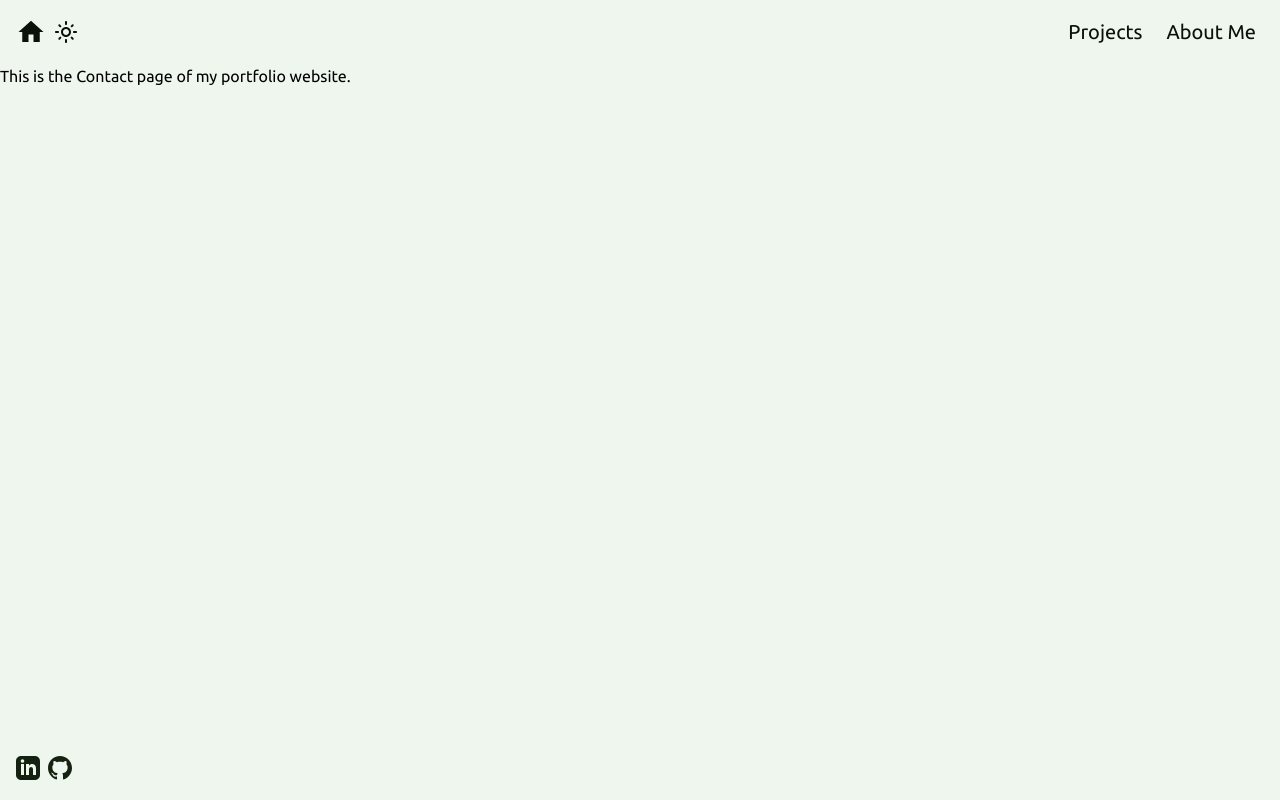
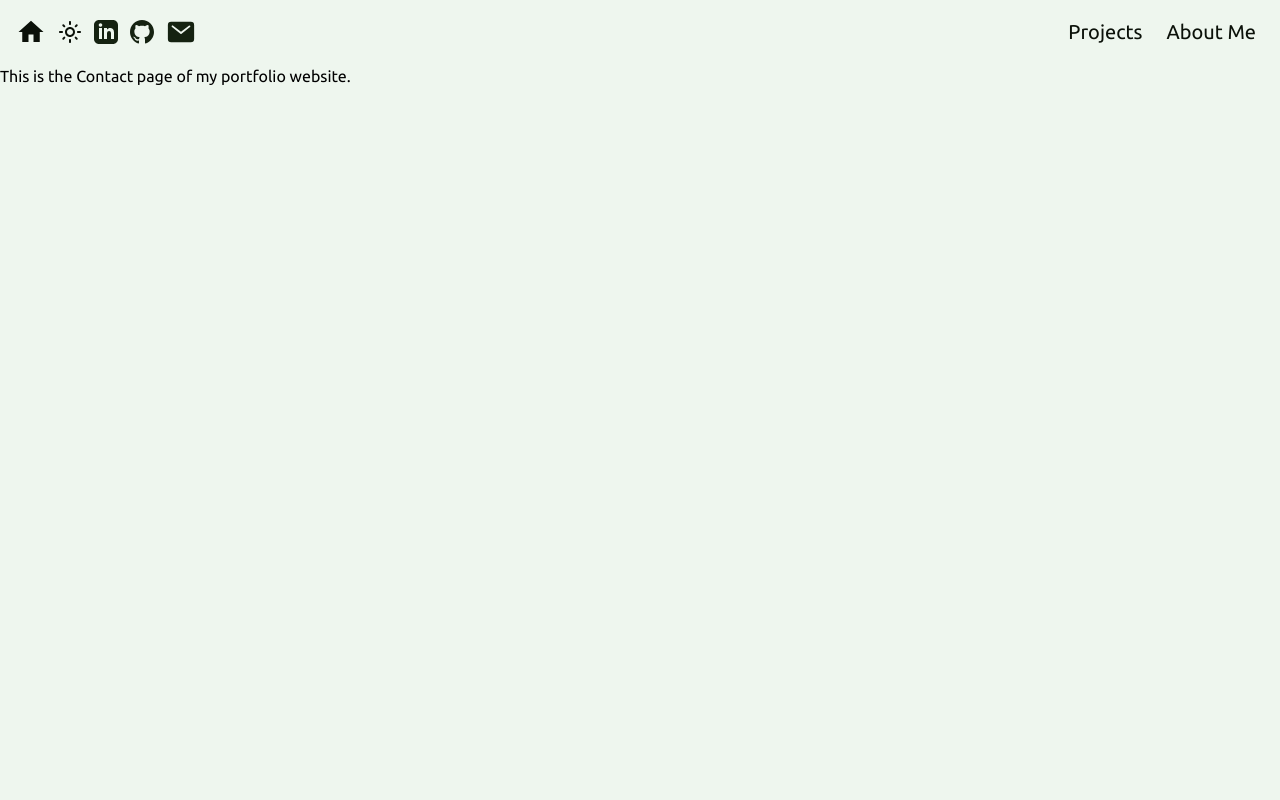
Before and after one commit to georgeslnl/georgeslnl.github.io, a React (Create React App) app: page /contact in a window 1280 px wide. Built offline with nearby package versions, Linux system fonts and the light colour scheme.

Commit message:
Put icons on top left

```diff
--- a/src/Components/Footer.jsx
+++ b/src/Components/Footer.jsx
@@ -3,16 +3,7 @@ import React from "react";
 export default function Footer() {
     return (
         <div className="fixed bottom-1 flex gap-2 p-4">
-          <a href="https://www.linkedin.com/in/georgeslinel/" target="_blank" rel="noopener noreferrer" aria-label="LinkedIn">
-            <svg className="text-text-900 hover:text-primary-500" xmlns="http://www.w3.org/2000/svg" width="24" height="24" viewBox="0 0 24 24" fill="currentColor">
-              <path d="M19 0h-14c-2.761 0-5 2.239-5 5v14c0 2.761 2.239 5 5 5h14c2.762 0 5-2.239 5-5v-14c0-2.761-2.238-5-5-5zm-11 19h-3v-11h3v11zm-1.5-12.268c-.966 0-1.75-.79-1.75-1.764s.784-1.764 1.75-1.764 1.75.79 1.75 1.764-.783 1.764-1.75 1.764zm13.5 12.268h-3v-5.604c0-3.368-4-3.113-4 0v5.604h-3v-11h3v1.765c1.396-2.586 7-2.777 7 2.476v6.759z" />
-            </svg>
-          </a>
-          <a href="https://github.com/georgeslnl" target="_blank" rel="noopener noreferrer" aria-label="Github">
-            <svg className="text-text-900 hover:text-primary-500" xmlns="http://www.w3.org/2000/svg" width="24" height="24" viewBox="0 0 24 24" fill="currentColor">
-              <path d="M12 0c-6.626 0-12 5.373-12 12 0 5.302 3.438 9.8 8.207 11.387.599.111.793-.261.793-.577v-2.234c-3.338.726-4.033-1.416-4.033-1.416-.546-1.387-1.333-1.756-1.333-1.756-1.089-.745.083-.729.083-.729 1.205.084 1.839 1.237 1.839 1.237 1.07 1.834 2.807 1.304 3.492.997.107-.775.418-1.305.762-1.604-2.665-.305-5.467-1.334-5.467-5.931 0-1.311.469-2.381 1.236-3.221-.124-.303-.535-1.524.117-3.176 0 0 1.008-.322 3.301 1.23.957-.266 1.983-.399 3.003-.404 1.02.005 2.047.138 3.006.404 2.291-1.552 3.297-1.23 3.297-1.23.653 1.653.242 2.874.118 3.176.77.84 1.235 1.911 1.235 3.221 0 4.609-2.807 5.624-5.479 5.921.43.372.823 1.102.823 2.222v3.293c0 .319.192.694.801.576 4.765-1.589 8.199-6.086 8.199-11.386 0-6.627-5.373-12-12-12z"/>
-            </svg>
-          </a>
+
         </div>
       );
 };
--- a/src/Components/Header.jsx
+++ b/src/Components/Header.jsx
@@ -1,6 +1,6 @@
 import React from "react";
 import NavBar from "./NavBar";
-import TopLeftIcons from "./HomeIcon";
+import TopLeftIcons from "./TopLeftIcons";
 
 export default function Header({darkMode, toggleDarkMode}) {
     return (
--- a/src/Components/HomeIcon.jsx
+++ /dev/null
@@ -1,30 +0,0 @@
-import React from "react";
-import { Link } from "react-router-dom";
-import { MdHome, MdOutlineDarkMode, MdOutlineLightMode } from "react-icons/md";
-
-export default function TopLeftIcons({ darkMode, onClick }) {
-    return (
-        <div className="flex gap-2 items-center">
-            <Link to="/" aria-label="Home">
-                <MdHome className="text-text text-text-950 text-3xl hover:text-primary-500" />
-            </Link>
-            {darkMode ? (
-                <button
-                    onClick={onClick}
-                    aria-label="Switch to light mode"
-                    className="cursor-pointer text-text text-text-950 text-2xl hover:text-primary-500"
-                >
-                    <MdOutlineDarkMode />
-                </button>
-            ) : (
-                <button
-                    onClick={onClick}
-                    aria-label="Switch to dark mode"
-                    className="cursor-pointer text-text text-text-950 text-2xl hover:text-primary-500"
-                >
-                    <MdOutlineLightMode />
-                </button>
-            )}
-        </div>
-    );
-}
--- /dev/null
+++ b/src/Components/TopLeftIcons.jsx
@@ -0,0 +1,54 @@
+import React, { useState } from "react";
+import { Link } from "react-router-dom";
+import { MdHome, MdOutlineDarkMode, MdOutlineLightMode } from "react-icons/md";
+import { IoMail } from "react-icons/io5";
+
+
+export default function TopLeftIcons({ darkMode, onClick }) {
+    const [showEmail, setShowEmail] = useState(false);
+    return (
+        <div className="flex gap-3 items-center">
+            <Link to="/" aria-label="Home">
+                <MdHome className="text-text text-text-950 text-3xl hover:text-primary-500" />
+            </Link>
+            {darkMode ? (
+                <button
+                    onClick={onClick}
+                    aria-label="Switch to light mode"
+                    className="cursor-pointer text-text text-text-950 text-2xl hover:text-primary-500"
+                >
+                    <MdOutlineDarkMode />
+                </button>
+            ) : (
+                <button
+                    onClick={onClick}
+                    aria-label="Switch to dark mode"
+                    className="cursor-pointer text-text text-text-950 text-2xl hover:text-primary-500"
+                >
+                    <MdOutlineLightMode />
+                </button>
+            )}
+            <a href="https://www.linkedin.com/in/georgeslinel/" target="_blank" rel="noopener noreferrer" aria-label="LinkedIn">
+                <svg className="text-text-900 hover:text-primary-500" xmlns="http://www.w3.org/2000/svg" width="24" height="24" viewBox="0 0 24 24" fill="currentColor">
+                    <path d="M19 0h-14c-2.761 0-5 2.239-5 5v14c0 2.761 2.239 5 5 5h14c2.762 0 5-2.239 5-5v-14c0-2.761-2.238-5-5-5zm-11 19h-3v-11h3v11zm-1.5-12.268c-.966 0-1.75-.79-1.75-1.764s.784-1.764 1.75-1.764 1.75.79 1.75 1.764-.783 1.764-1.75 1.764zm13.5 12.268h-3v-5.604c0-3.368-4-3.113-4 0v5.604h-3v-11h3v1.765c1.396-2.586 7-2.777 7 2.476v6.759z" />
+                </svg>
+            </a>
+            <a href="https://github.com/georgeslnl" target="_blank" rel="noopener noreferrer" aria-label="Github">
+                <svg className="text-text-900 hover:text-primary-500" xmlns="http://www.w3.org/2000/svg" width="24" height="24" viewBox="0 0 24 24" fill="currentColor">
+                    <path d="M12 0c-6.626 0-12 5.373-12 12 0 5.302 3.438 9.8 8.207 11.387.599.111.793-.261.793-.577v-2.234c-3.338.726-4.033-1.416-4.033-1.416-.546-1.387-1.333-1.756-1.333-1.756-1.089-.745.083-.729.083-.729 1.205.084 1.839 1.237 1.839 1.237 1.07 1.834 2.807 1.304 3.492.997.107-.775.418-1.305.762-1.604-2.665-.305-5.467-1.334-5.467-5.931 0-1.311.469-2.381 1.236-3.221-.124-.303-.535-1.524.117-3.176 0 0 1.008-.322 3.301 1.23.957-.266 1.983-.399 3.003-.404 1.02.005 2.047.138 3.006.404 2.291-1.552 3.297-1.23 3.297-1.23.653 1.653.242 2.874.118 3.176.77.84 1.235 1.911 1.235 3.221 0 4.609-2.807 5.624-5.479 5.921.43.372.823 1.102.823 2.222v3.293c0 .319.192.694.801.576 4.765-1.589 8.199-6.086 8.199-11.386 0-6.627-5.373-12-12-12z" />
+                </svg>
+            </a>
+            <div
+                onMouseEnter={() => setShowEmail(true)}
+                onMouseLeave={() => setShowEmail(false)}
+                className="flex gap-2 items-center justify-center"
+            >
+                <IoMail className="text-text-900 text-3xl hover:text-primary-500" />
+                {showEmail && (
+                    <p className="text-text-900 text-xl font-semibold">
+                        georges.lnl01@gmail.com
+                        </p>)}
+            </div>
+        </div>
+    );
+}
```
